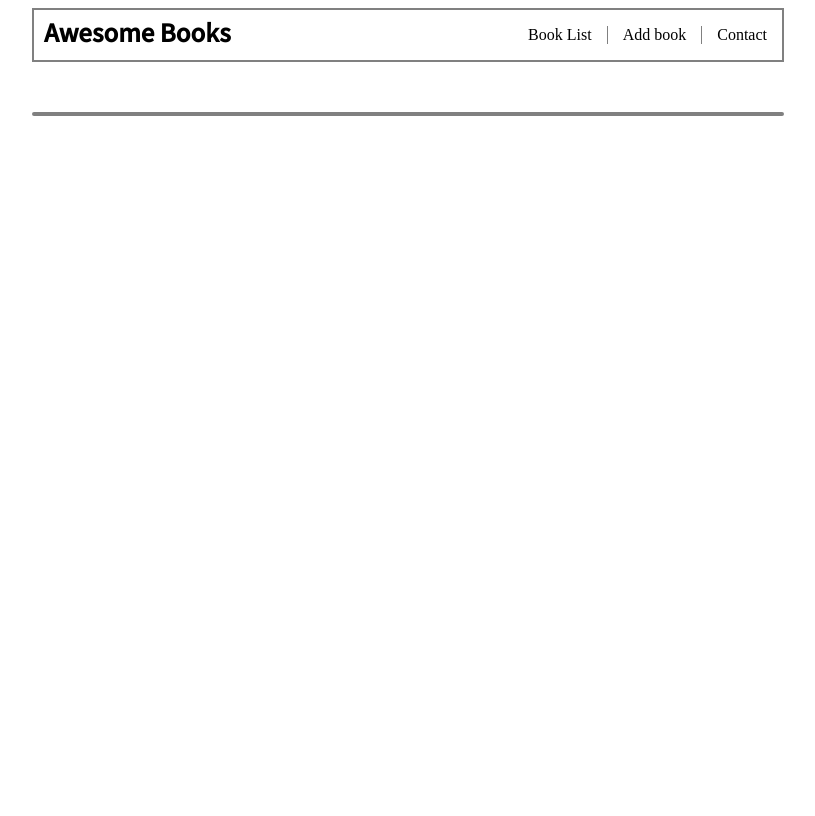
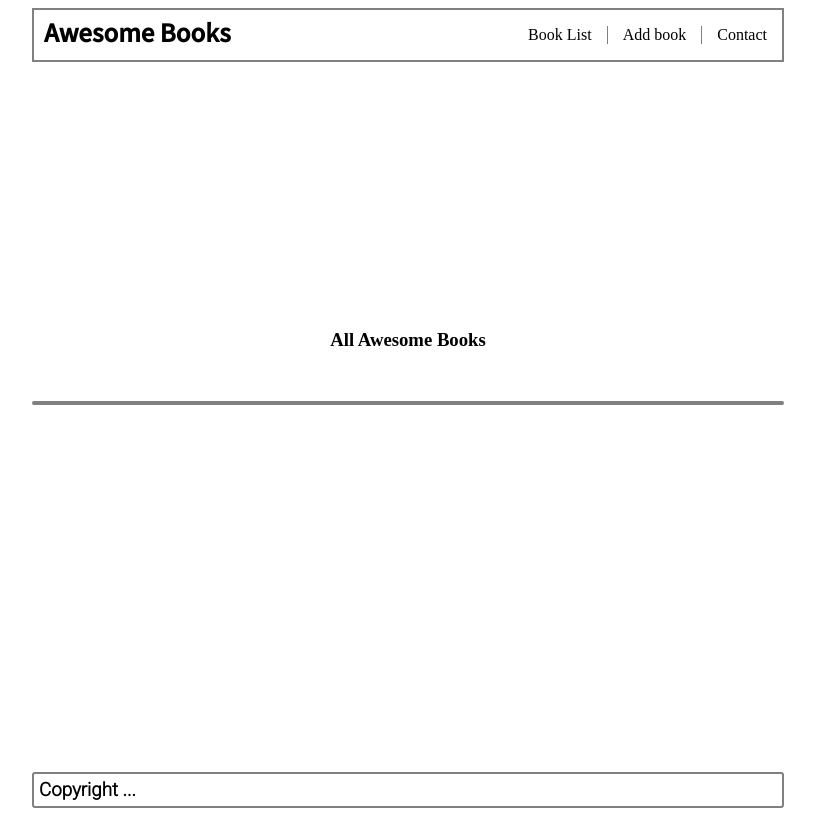
Before and after one commit to AdfPizarro/awesome_books, a website: page index.html in a window 1280 px wide. Shown: the whole page, without its empty margins (232-1047 px from the left). Drawn offline with Linux system fonts and the light colour scheme; a web font is replaced by a local one.

Commit message:
Style footer

```diff
--- a/dom.js
+++ b/dom.js
@@ -7,7 +7,9 @@ class Dom { // eslint-disable-line no-unused-vars
     const getBookList = document.createElement('bookList');
     getBookList.setAttribute('id', 'bookList');
     getBookList.setAttribute('class', 'bookList');
-
+    const pageTitle = document.createElement('h3');
+    pageTitle.textContent = 'All Awesome Books';
+    this.container.appendChild(pageTitle);
     this.container.appendChild(getBookList);
 
     for (let i = 0; i < bookList.length; i += 1) {
@@ -34,7 +36,6 @@ class Dom { // eslint-disable-line no-unused-vars
       div.append(bookInfo);
 
       div.append(button);
-
       getBookList.appendChild(div);
     }
   }
--- a/index.html
+++ b/index.html
@@ -26,12 +26,16 @@
       </ul>
     </nav>
     <div id="container" class="container">
+    </div>
 
+  <footer class="footer">
+    <h3>Copyright ...</h3>
+  </footer>
 
-    </div>
     <script type="text/javascript" src="book.js"></script>
     <script type="text/javascript" src="library.js"></script>
     <script type="text/javascript" src="dom.js"></script>
     <script type="text/javascript" src="main.js"></script>
   </body>
+
 </html>
--- a/style.css
+++ b/style.css
@@ -2,8 +2,16 @@ a {
   text-decoration: none;
 }
 
+body {
+  display: flex;
+  flex-direction: column;
+  justify-content: space-between;
+  height: 100vh;
+}
+
 h3 {
   margin: 0;
+  text-align: center;
 }
 
 .nav {
@@ -68,13 +76,19 @@ input[type=button]:hover {
 }
 
 .bookList,
-.frame {
+.frame,
+footer {
   margin: 50px 20vw;
   border: 2px solid gray;
   border-radius: 3px;
   display: flex;
   flex-direction: column;
   font-family: 'Roboto', sans-serif;
+}
+
+.footer {
+  padding: 5px;
+  margin-bottom: 0;
 }
 
 .bookList {
@@ -145,3 +159,7 @@ span {
 #bookTitle {
   margin-bottom: 5px;
 }
+
+.footer > h3 {
+  text-align: left;
+}
```
